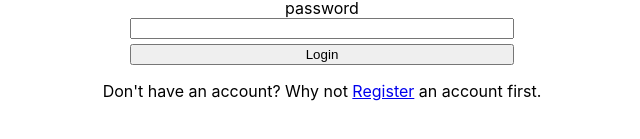
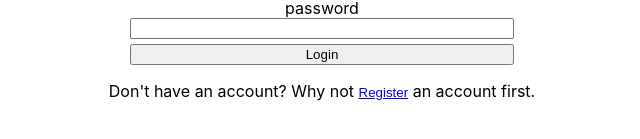
Before and after one commit to PatrickBoynton/news-app, a React (Create React App) app in the folder frontend/static/: page / in a window 1280 px wide. Shown: the part 281-420 px from the top of the page, without its empty margins (318-958 px from the left). Built offline with nearby package versions, Linux system fonts and the light colour scheme.

Commit message:
Changed the anchor to a button.

```diff
--- a/frontend/static/src/components/Login.js
+++ b/frontend/static/src/components/Login.js
@@ -25,7 +25,7 @@ class Login extends Component {
                        id="password"/>
                 <button type="submit">Login</button>
             </form>
-            <p>Don't have an account? Why not <a onClick={() => this.props.handleLoginOrRegister()} href="#">Register</a> an account first.</p>
+            <p>Don't have an account? Why not <button class="link" onClick={() => this.props.handleLoginOrRegister()}>Register</button> an account first.</p>
         </>
     }
 }
```
